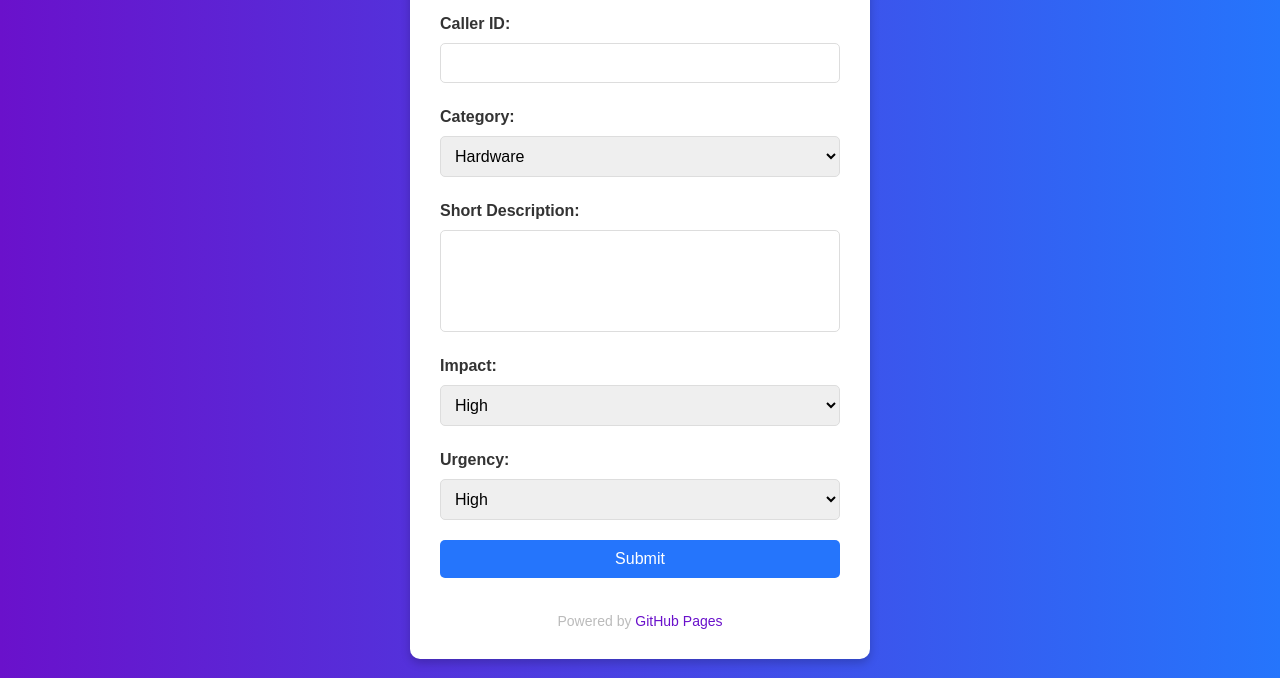
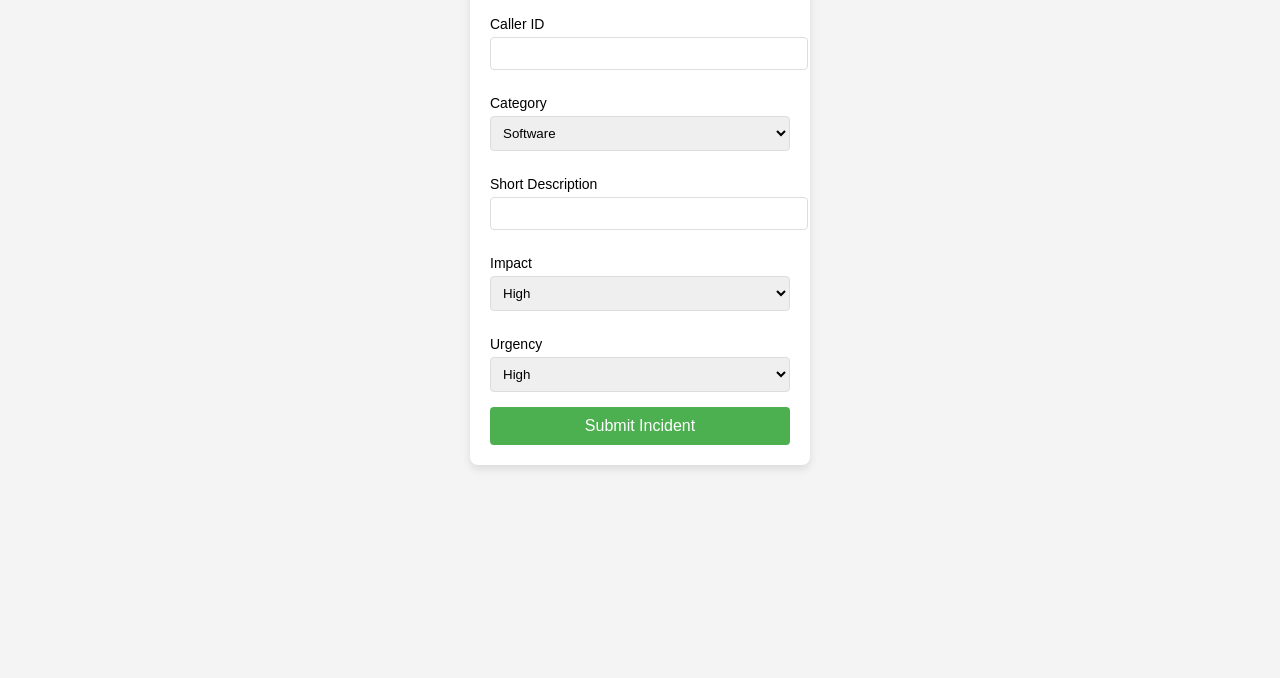
Before and after one commit to pavanyadavPh9/incident-webpage, a plain HTML site: page index.html in a window 1280 px wide. Shown: the part 122-800 px from the top of the page. Drawn offline with Linux system fonts and the light colour scheme.

Commit message:
Update index.html

```diff
--- a/index.html
+++ b/index.html
@@ -3,115 +3,90 @@
 <head>
     <meta charset="UTF-8">
     <meta name="viewport" content="width=device-width, initial-scale=1.0">
-  <title>Incident Submission</title>
+    <title>Incident Creation</title>
     <style>
         body {
             font-family: Arial, sans-serif;
-      background: linear-gradient(to right, #6a11cb, #2575fc);
-      color: #fff;
-      margin: 0;
-      padding: 0;
-      display: flex;
-      justify-content: center;
-      align-items: center;
-      min-height: 100vh;
-    }
-    .container {
-      background: #fff;
-      color: #333;
-      border-radius: 10px;
-      box-shadow: 0 4px 10px rgba(0, 0, 0, 0.2);
-      padding: 30px;
-      max-width: 400px;
-      width: 100%;
+            padding: 20px;
+            background-color: #f4f4f4;
         }
         h1 {
-      text-align: center;
-      margin-bottom: 20px;
-      color: #2575fc;
+            color: #333;
         }
-    form {
-      display: flex;
-      flex-direction: column;
+        .form-container {
+            background-color: #fff;
+            padding: 20px;
+            border-radius: 8px;
+            box-shadow: 0 4px 8px rgba(0, 0, 0, 0.1);
+            width: 300px;
+            margin: auto;
         }
         label {
-      font-weight: bold;
+            display: block;
             margin: 10px 0 5px;
+            font-size: 14px;
         }
-    input, select, textarea, button {
-      padding: 10px;
-      margin: 5px 0 15px;
+        input, select {
+            width: 100%;
+            padding: 8px;
+            margin-bottom: 15px;
             border: 1px solid #ddd;
-      border-radius: 5px;
-      font-size: 16px;
-    }
-    textarea {
-      resize: none;
-      height: 80px;
+            border-radius: 4px;
         }
         button {
-      background: #2575fc;
-      color: #fff;
+            width: 100%;
+            padding: 10px;
+            background-color: #4CAF50;
+            color: white;
             border: none;
+            border-radius: 4px;
+            font-size: 16px;
             cursor: pointer;
-      transition: background 0.3s ease;
         }
         button:hover {
-      background: #6a11cb;
-    }
-    .footer {
-      text-align: center;
-      margin-top: 20px;
-      font-size: 14px;
-      color: #bbb;
-    }
-    .footer a {
-      color: #6a11cb;
-      text-decoration: none;
-    }
-    .footer a:hover {
-      text-decoration: underline;
+            background-color: #45a049;
         }
     </style>
 </head>
 <body>
-  <div class="container">
-    <h1>Create Incident</h1>
+
+    <h1>ServiceNow Incident Creation</h1>
+
+    <!-- Incident Form -->
+    <div class="form-container">
         <form id="incidentForm">
-      <label for="caller_id">Caller ID:</label>
+            <label for="caller_id">Caller ID</label>
             <input type="text" id="caller_id" name="caller_id" required>
 
-      <label for="category">Category:</label>
+            <label for="category">Category</label>
             <select id="category" name="category" required>
+                <option value="Software">Software</option>
                 <option value="Hardware">Hardware</option>
-        <option value="Software">Software</option>
                 <option value="Network">Network</option>
             </select>
 
-      <label for="short_description">Short Description:</label>
-      <textarea id="short_description" name="short_description" required></textarea>
+            <label for="short_description">Short Description</label>
+            <input type="text" id="short_description" name="short_description" required>
 
-      <label for="impact">Impact:</label>
+            <label for="impact">Impact</label>
             <select id="impact" name="impact" required>
                 <option value="1">High</option>
                 <option value="2">Medium</option>
                 <option value="3">Low</option>
             </select>
 
-      <label for="urgency">Urgency:</label>
+            <label for="urgency">Urgency</label>
             <select id="urgency" name="urgency" required>
                 <option value="1">High</option>
                 <option value="2">Medium</option>
                 <option value="3">Low</option>
             </select>
 
-      <button type="submit">Submit</button>
+            <button type="submit">Submit Incident</button>
         </form>
-    <div class="footer">
-      Powered by <a href="https://github.com" target="_blank">GitHub Pages</a>
-    </div>
     </div>
 
+    <!-- JavaScript Code for Form Submission -->
     <script>
         document.getElementById('incidentForm').addEventListener('submit', async (event) => {
             event.preventDefault();
@@ -126,24 +101,25 @@
             };
 
             try {
-        // ServiceNow endpoint and basic auth
-        const endpoint = 'https://<your_instance>.service-now.com/api/<namespace>/<resource>';
-        const auth = btoa('username:password'); // Replace with your ServiceNow credentials
+                // ServiceNow Scripted REST API endpoint (replace with your instance URL)
+                const endpoint = 'https://<your-instance>.service-now.com/api/incident_creation_api/create_incident';
 
-        // Send data to ServiceNow
+                // Send data to ServiceNow using POST
                 const response = await fetch(endpoint, {
                     method: 'POST',
                     headers: {
-            'Authorization': `Basic ${auth}`,
+                        'Authorization': 'Basic ' + btoa('username:password'), // Replace with your credentials
                         'Content-Type': 'application/json',
                     },
-          body: JSON.stringify(formData),
+                    body: JSON.stringify({ data: formData }),
                 });
 
+                const result = await response.json();
+
                 if (response.ok) {
-          alert('Incident created successfully!');
+                    alert('Incident created successfully! Sys ID: ' + result.sys_id);
                 } else {
-          alert('Failed to create incident. Check your credentials or endpoint.');
+                    alert('Failed to create incident: ' + result.message);
                 }
             } catch (error) {
                 console.error('Error:', error);
@@ -151,5 +127,6 @@
             }
         });
     </script>
+
 </body>
 </html>
```
Lines whose indentation alone changed are shown as unchanged.
